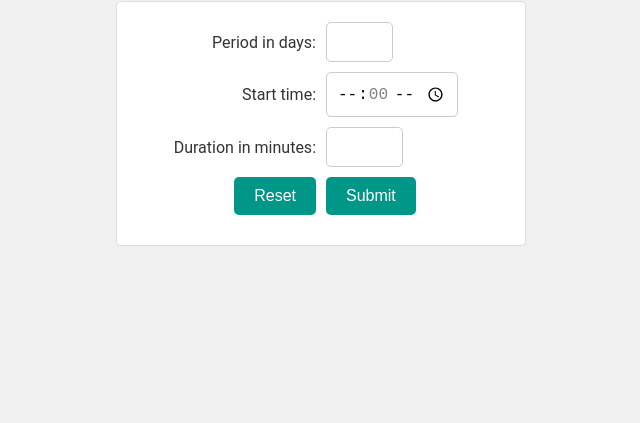
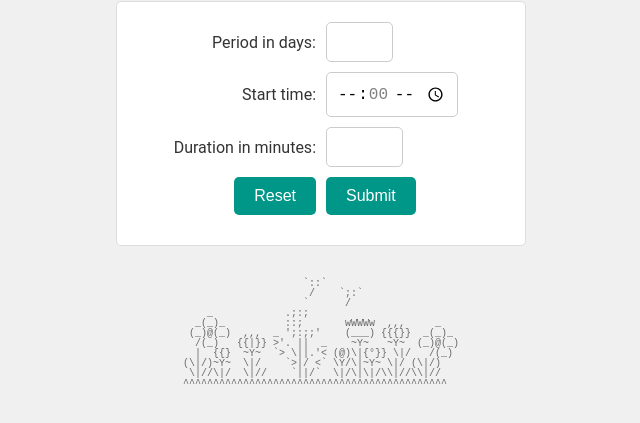
Before and after one commit to barchstien/garden-reporter, a plain HTML site: page water-control/index.html in a window 1280 px wide. Shown: the part 97-520 px from the top of the page, without its empty margins (319-959 px from the left). Drawn offline with Linux system fonts and the light colour scheme.

Commit message:
ASCII art git diff

```diff
--- a/water-control/index.html
+++ b/water-control/index.html
@@ -38,6 +38,24 @@
             flex: 1; /* Allow the input field to take remaining space */
             flex-basis: 200px;
         }
+
+        .ascii-art-footer {
+            width: 100%;
+            text-align: center;
+        }
+
+        .ascii-art-footer-inner {
+            display: inline-block;
+            padding: 3px;
+            margin: 0 auto; /* Center the column horizontally */
+            text-align: left;
+            line-height: 1.0;
+            font-family: monospace;
+            white-space: pre;
+            font-size: 10px;
+            color: DimGrey
+        }
+
 
         /* Apply the "Roboto" font to the whole page */
         body {
@@ -133,5 +151,24 @@
             </div>
         </form>
     </div>
+    <div  class="ascii-art-footer">
+        <div  class="ascii-art-footer-inner">
+    <!--pre-->
+        <!-- code-->
+                    `::`
+                     /    `;:`
+                    `      /
+    _            .;:;
+  _(_)_          ::;       wWWWw  ,,,     _
+ (_)@(_)  ,,,  _ ';:;;'    (___) {{{}}  _(_)_
+  /(_)   {{|}} >'. ||  _    ~Y~   ~Y~  (_)@(_)
+  |  {{}  ~Y~  `> \||.'< (@)\|{°}} \|/   /(_)
+(\|/)~Y~  \|/    `>|/ <` \Y/\|~Y~ \|/ (\|/)
+ \|//\|/  \|//    `||/`  \|/\|\|/\\|//\\|//
+^^^^^^^^^^^^^^^^^^^^^^^^^^^^^^^^^^^^^^^^^^^^
+        <!--/code-->
+    <!--/pre-->
+        </div>
+    </div>
 </body>
 </html>
```
